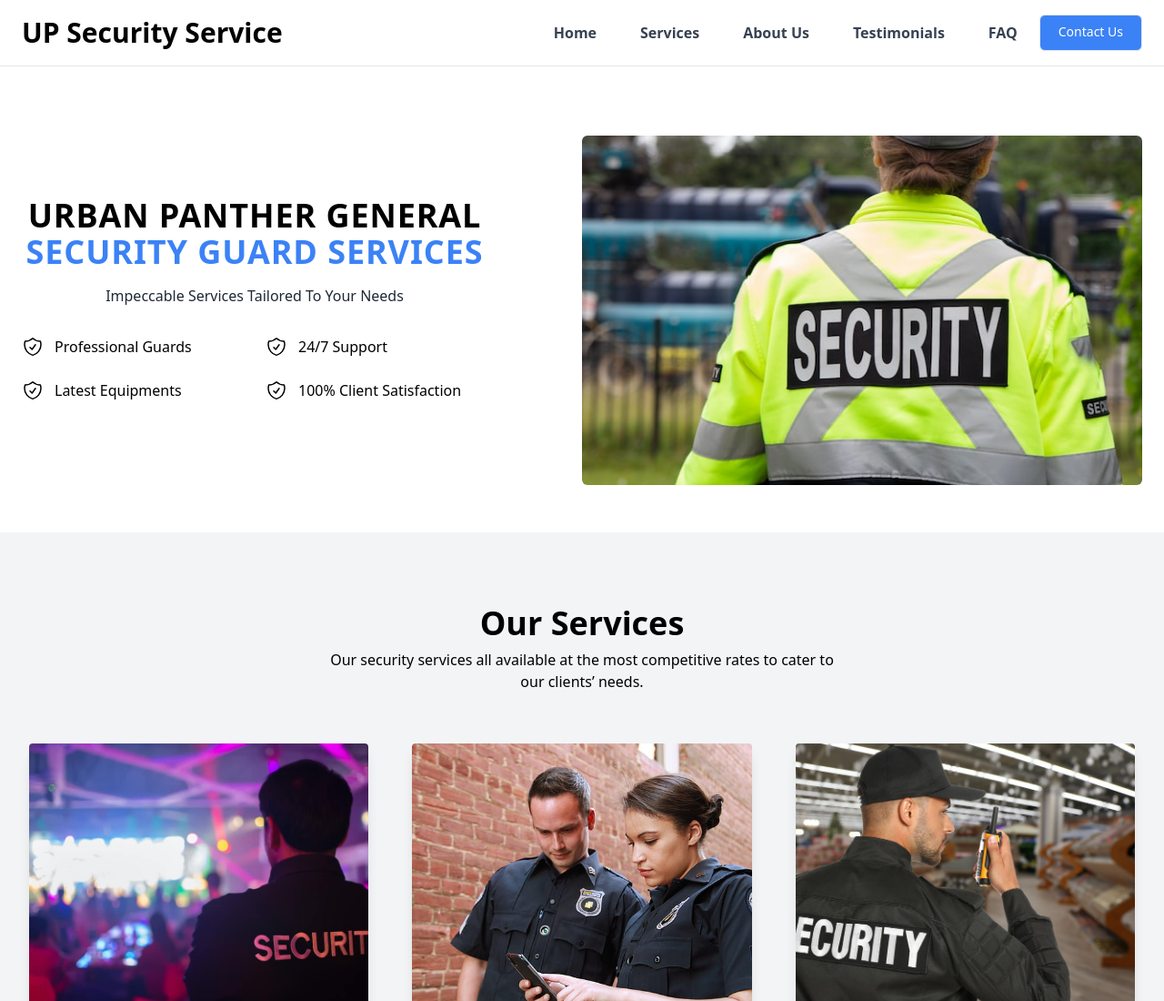
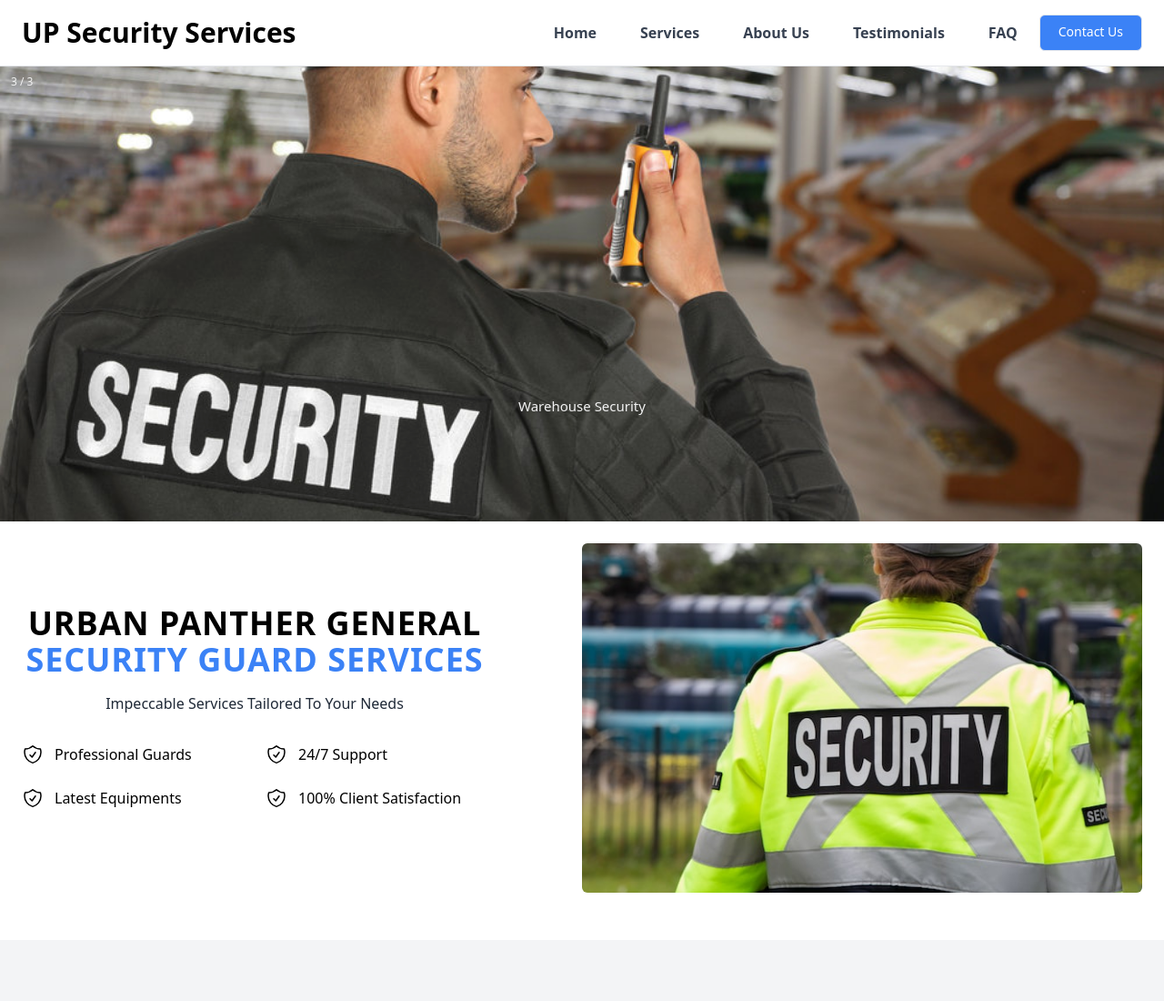
Before and after one commit to Sanan4li/Security-Website, a website: page index.html in a window 1280 px wide. Shown: the top 1100 px of the page at 91% size. Drawn offline with nearby package versions, Linux system fonts and the light colour scheme.

Commit message:
added slider

```diff
--- a/index.html
+++ b/index.html
@@ -13,7 +13,7 @@
       defer
       src="https://unpkg.com/alpinejs@3.x.x/dist/cdn.min.js"
     ></script>
-    <title>Urban Panther Security Service</title>
+    <title>Urban Panther Security Services</title>
   </head>
   <body class="bg-gray-100">
     <header class="bg-white">
@@ -26,7 +26,7 @@
               <a
                 class="text-2xl font-bold hover:text-gray-700 lg:text-3xl"
                 href="#"
-                >UP Security Service</a
+                >UP Security Services</a
               >
             </div>
 
@@ -106,7 +106,43 @@
           </div>
         </div>
       </nav>
+      <div class="max-h-[500px] w-full object-cover">
+        <div class="slideshow-container">
+          <div class="mySlides fade">
+            <div class="numbertext">1 / 3</div>
+            <img
+              class=".img h-[500px] w-full object-cover"
+              src="images/eventSecurity.jpg"
+            />
+            <div class="text">Event Security</div>
+          </div>
 
+          <div class="mySlides fade">
+            <div class="numbertext">2 / 3</div>
+            <img
+              class=".img h-[500px] w-full object-cover"
+              src="images/hospital security.jpg"
+            />
+            <div class="text">Hospital Security</div>
+          </div>
+
+          <div class="mySlides fade">
+            <div class="numbertext">3 / 3</div>
+            <img
+              class=".img h-[500px] w-full object-cover"
+              src="images/landmarksecurity-home-03.jpg"
+            />
+            <div class="text">Warehouse Security</div>
+          </div>
+        </div>
+        <br />
+
+        <div style="text-align: center">
+          <span class="dot"></span>
+          <span class="dot"></span>
+          <span class="dot"></span>
+        </div>
+      </div>
       <div
         id="home"
         class="container mx-auto flex flex-col space-y-6 px-6 py-10 lg:h-[32rem] lg:flex-row lg:items-center lg:py-16"
@@ -800,5 +836,28 @@
         </div>
       </div>
     </footer>
+    <script>
+      let slideIndex = 0;
+      showSlides();
+
+      function showSlides() {
+        let i;
+        let slides = document.getElementsByClassName("mySlides");
+        let dots = document.getElementsByClassName("dot");
+        for (i = 0; i < slides.length; i++) {
+          slides[i].style.display = "none";
+        }
+        slideIndex++;
+        if (slideIndex > slides.length) {
+          slideIndex = 1;
+        }
+        for (i = 0; i < dots.length; i++) {
+          dots[i].className = dots[i].className.replace(" active", "");
+        }
+        slides[slideIndex - 1].style.display = "block";
+        dots[slideIndex - 1].className += " active";
+        setTimeout(showSlides, 2000); // Change image every 2 seconds
+      }
+    </script>
   </body>
 </html>
--- a/tailwind.css
+++ b/tailwind.css
@@ -3,3 +3,77 @@
 @tailwind base;
 @tailwind components;
 @tailwind utilities;
+
+.mySlides {
+  display: none;
+}
+.img {
+  vertical-align: middle;
+  object-fit: cover;
+  max-height: 400px;
+}
+
+/* Slideshow container */
+.slideshow-container {
+  /* max-width: 1000px; */
+  position: relative;
+  margin: auto;
+  max-height: 400px;
+}
+
+/* Caption text */
+.text {
+  color: #f2f2f2;
+  font-size: 15px;
+  padding: 8px 12px;
+  position: absolute;
+  bottom: 8px;
+  width: 100%;
+  text-align: center;
+}
+
+/* Number text (1/3 etc) */
+.numbertext {
+  color: #f2f2f2;
+  font-size: 12px;
+  padding: 8px 12px;
+  position: absolute;
+  top: 0;
+}
+
+/* The dots/bullets/indicators */
+.dot {
+  height: 15px;
+  width: 15px;
+  margin: 0 2px;
+  background-color: #bbb;
+  border-radius: 50%;
+  display: inline-block;
+  transition: background-color 0.6s ease;
+}
+
+.active {
+  background-color: #717171;
+}
+
+/* Fading animation */
+.fade {
+  animation-name: fade;
+  animation-duration: 1.5s;
+}
+
+@keyframes fade {
+  from {
+    opacity: 0.4;
+  }
+  to {
+    opacity: 1;
+  }
+}
+
+/* On smaller screens, decrease text size */
+@media only screen and (max-width: 300px) {
+  .text {
+    font-size: 11px;
+  }
+}
```
Also changed, not shown: css/tailwind.css.
